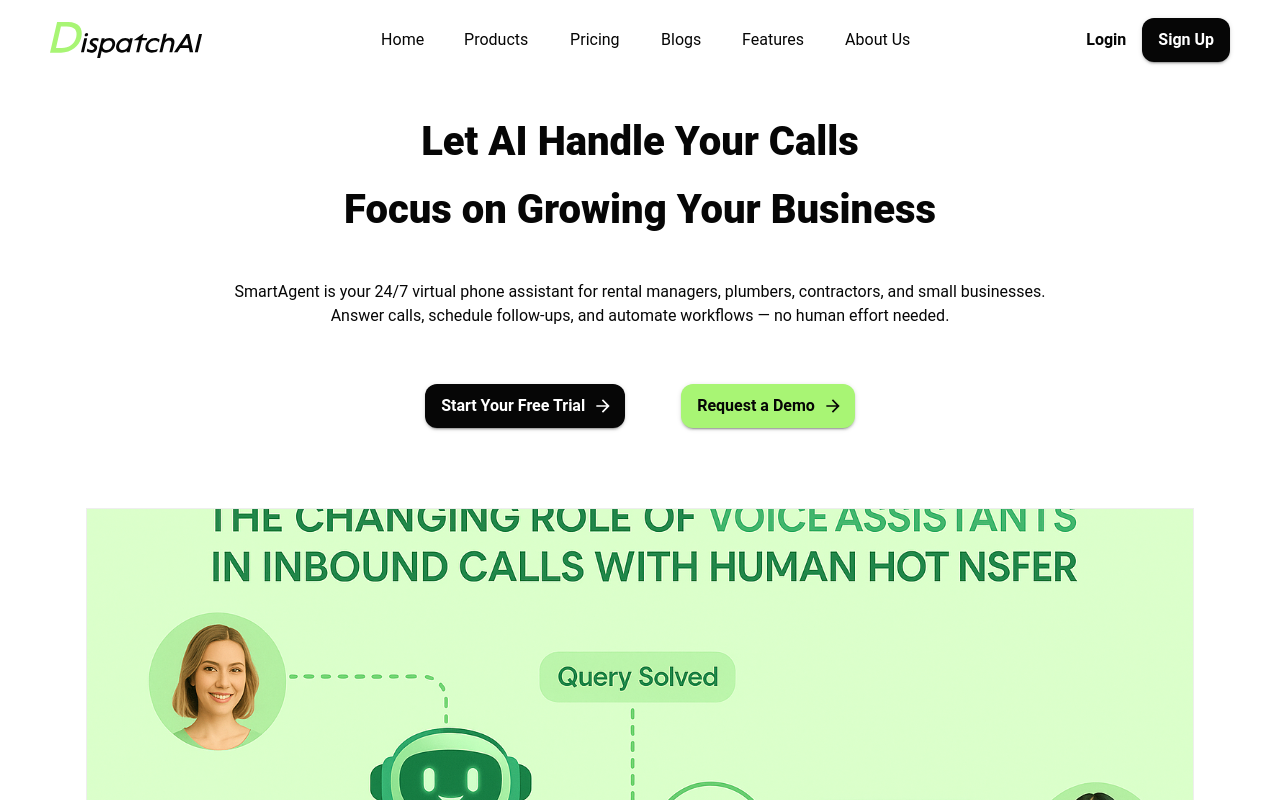
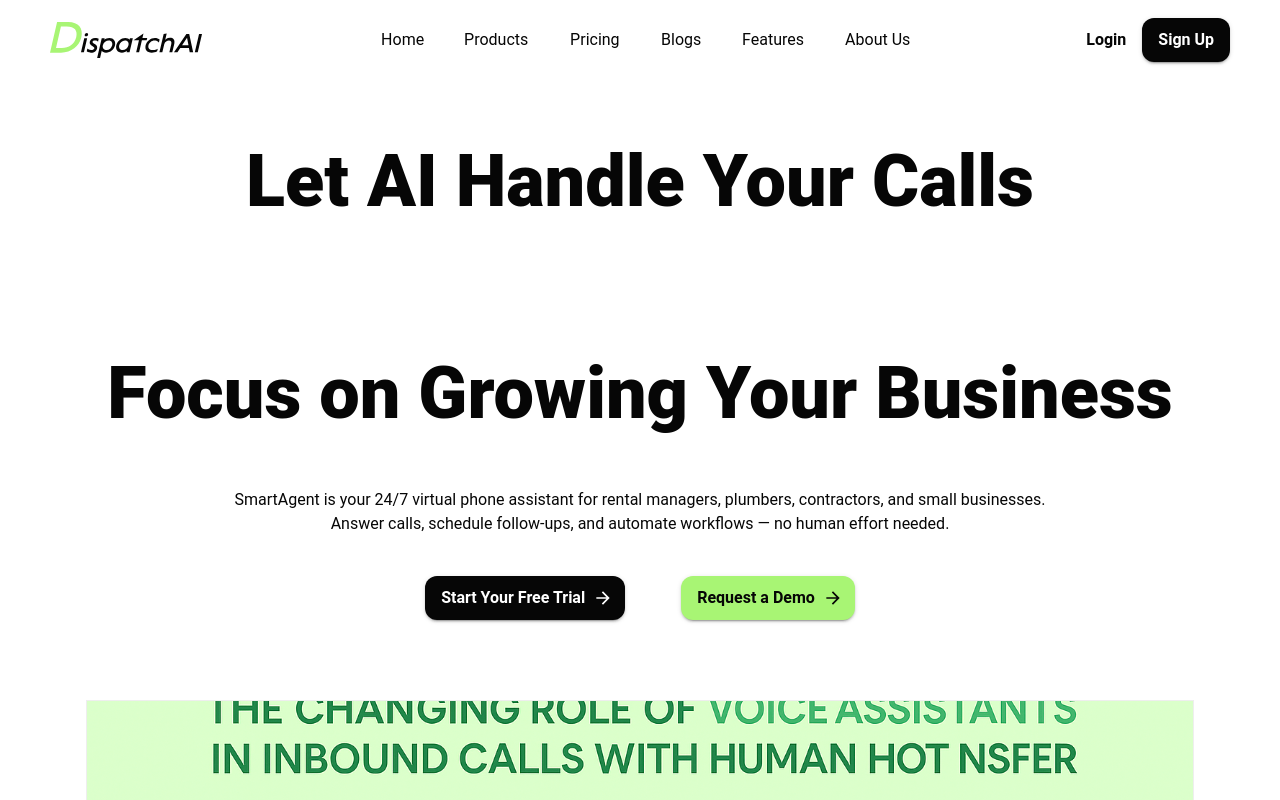
Before and after one commit to Dispatch-AI-com/frontend, a Next.js app: page / in a window 1280 px wide. Shown: the top 800 px of the page. Built offline with nearby package versions, Linux system fonts and the light colour scheme.

Commit message:
update-word-break

```diff
--- a/src/app/landing/components/HeroSection.tsx
+++ b/src/app/landing/components/HeroSection.tsx
@@ -10,13 +10,6 @@ const StyledContainer = styled('div')`
   display: flex;
   flex-direction: column;
   align-items: center;
-  padding-top: ${({ theme }) => theme.spacing(12)};
-  padding-bottom: ${({ theme }) => theme.spacing(12)};
-
-  @media (min-width: ${({ theme }) => theme.breakpoints.values.xs}px) {
-    padding-top: ${({ theme }) => theme.spacing(10)};
-    padding-bottom: ${({ theme }) => theme.spacing(10)};
-  }
 `;
 
 const StyledStack = styled('div')`
@@ -32,20 +25,21 @@ const StyledStack = styled('div')`
 `;
 
 const StyledHeader = styled('h1')`
-  display: flex;
-  align-items: center;
+  display: block;
   color: ${({ theme }) => theme.palette.text.primary};
-  font-size: ${({ theme }) => theme.typography.h1.fontSize};
+  font-size: 4.5rem;
   font-family: ${({ theme }) => theme.typography.h1.fontFamily};
   font-weight: ${({ theme }) => theme.typography.h1.fontWeight};
   margin: 0;
-  word-break: break-word;
+  text-align: center;
+  word-break: normal;
+  margin-top: ${({ theme }) => theme.spacing(12)};
 
   @media (max-width: ${({ theme }) => theme.breakpoints.values.md}px) {
-    font-size: ${({ theme }) => theme.typography.h2.fontSize};
+    font-size: ${({ theme }) => theme.typography.h1.fontSize};
   }
 
-  @media (min-width: ${({ theme }) => theme.breakpoints.values.lg}px) {
+  @media (max-width: ${({ theme }) => theme.breakpoints.values.sm}px) {
     font-size: ${({ theme }) => theme.typography.h1.fontSize};
   }
 `;
@@ -69,7 +63,6 @@ const ButtonStack = styled('div')`
   justify-content: center;
   align-items: center;
   gap: ${({ theme }) => theme.spacing(7)};
-  padding-top: ${({ theme }) => theme.spacing(2)};
 
   @media (min-width: ${({ theme }) => theme.breakpoints.values.sm}px) {
     flex-direction: row;
@@ -108,10 +101,10 @@ export default function HeroSection() {
     <StyledContainer>
       <StyledStack>
         <StyledHeader>
-          Let&nbsp;AI&nbsp;Handle&nbsp;Your&nbsp;Calls
+          Let AI Handle Your Calls
         </StyledHeader>
         <StyledHeader>
-          Focus&nbsp;on&nbsp;Growing&nbsp;Your&nbsp;Business
+          Focus on Growing Your Business
         </StyledHeader>
         <StyledTypographyBody>
           SmartAgent is your 24/7 virtual phone assistant for rental managers, plumbers, contractors,
```
